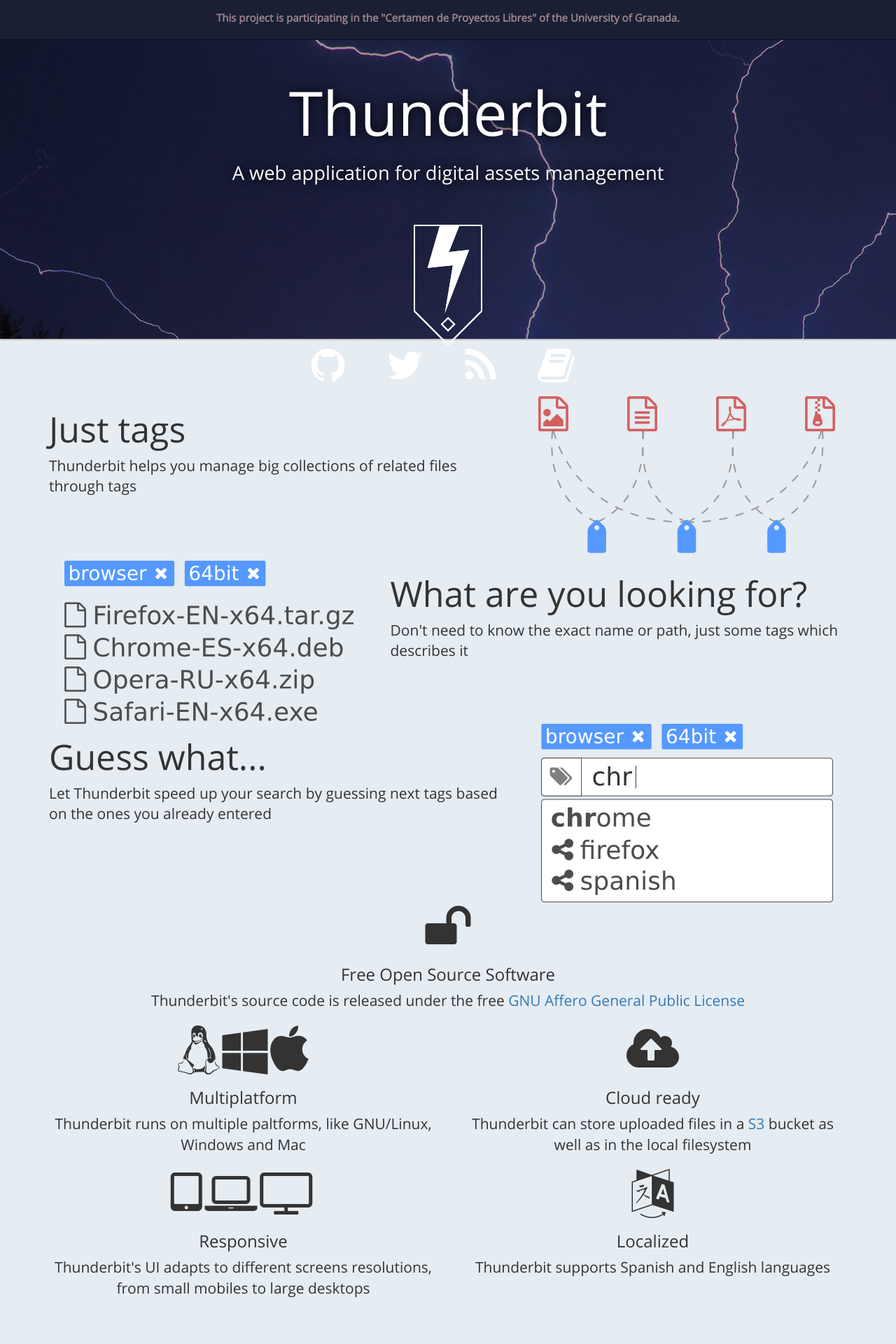
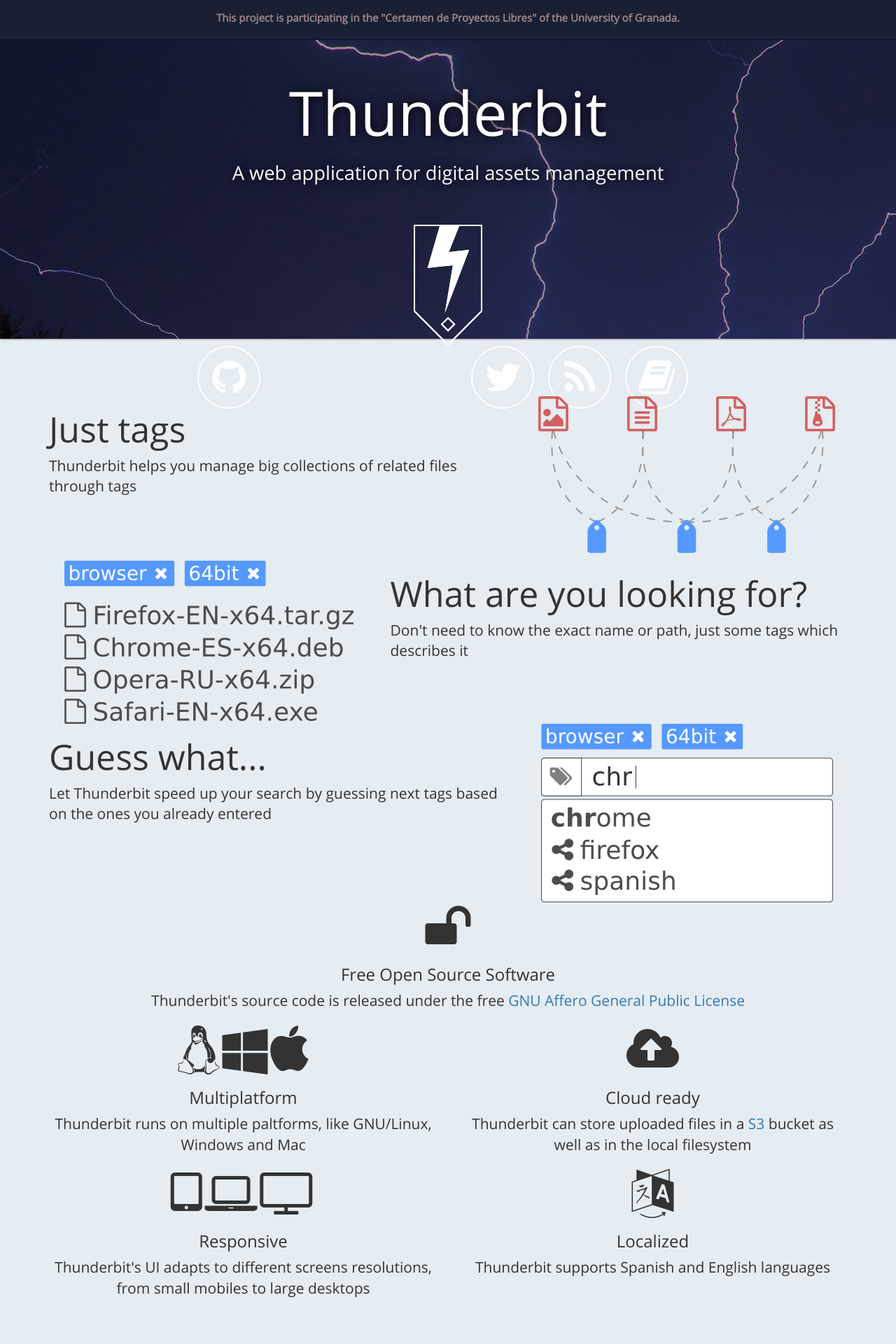
Before and after one commit to thunderbit/thunderbit, a Jekyll site: the page built from index.html, in a window 1280 px wide. Shown: the top 1920 px of the page at 70% size. Built offline with Jekyll 4.4.1, drawn with Linux system fonts in a browser that asks for light colours; emoji names are drawn with the system emoji font; comment, search, counter and statistics services are not loaded.

Commit message:
Modified .social-buttons class style

```diff
--- a/css/styles.css
+++ b/css/styles.css
@@ -99,22 +99,40 @@
 }
 
 .social-buttons {
-    padding-top: 20px;
+    text-align: center;
+}
+
+.social-buttons li:nth-child(2) {
+    margin-right: 281px;
+}
+
+.social-buttons li a {
+    width: 90px;
+    height: 90px;
+    padding: 15px 0 0 1px;
+    border: 2px solid #fff;
+    border-radius: 50%;
+    vertical-align: middle;
+    display: inline-block;
+    text-align: center;
+}
+
+.social-buttons li a i {
+    text-align: center;
+    vertical-align: middle;
+
 }
 
 .social-buttons a {
-    border-bottom: 2px solid rgba(255,255,255,0);
     color: #FFFFFF;
-    margin: 0px 20px;
-    padding-bottom: 10px;
-    transition:all .1s ease-in-out;
+
 }
 
-.social-buttons a:hover {
-    border-bottom: 2px solid rgba(255,255,255,0.9);
-    margin: 0px;
-    padding: 0px 20px 10px 20px;
-    transition:all .1s ease-in-out;
+.social-buttons li a:hover {
+    color: #131732;
+    background-color: #fff;
+    transition: color 0.2s;
+    transition: background-color 0.2s;
 }
 
 #features-container {
```
